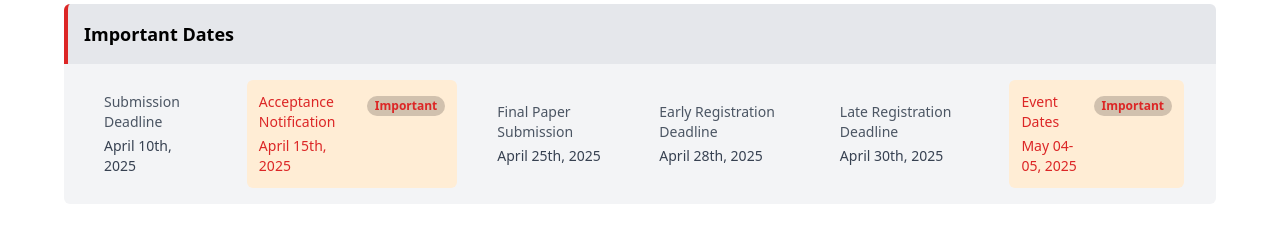
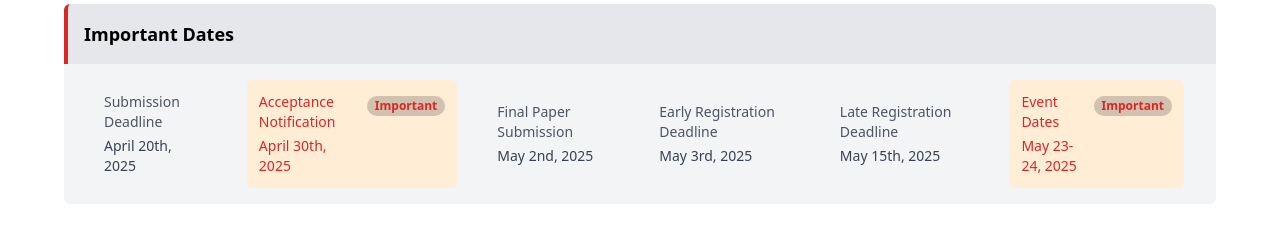
Before and after one commit to Diyamehta60/Department_conference, a React (Vite) app: page / in a window 1280 px wide. Shown: the part 840-1066 px from the top of the page. Built offline with nearby package versions, Linux system fonts and the light colour scheme.

Commit message:
anil sir

```diff
--- a/src/components/ImportantDates.jsx
+++ b/src/components/ImportantDates.jsx
@@ -4,37 +4,37 @@ import { FaStar, FaRegClock, FaRegCalendarAlt } from "react-icons/fa"; // Import
 const impDateData = [
   {
     title: "Full Paper Submission Date",
-    date: "April  10th, 2025",
+    date: "April  20th, 2025",
     subtitle: "Submission Deadline",
     isImportant: false,
   },
   {
     title: "Notification of Acceptance",
-    date: "April 15th, 2025",
+    date: "April 30th, 2025",
     subtitle: "Acceptance Notification",
     isImportant: true,
   },
   {
     title: "Revised Paper Submission",
-    date: "April 25th, 2025",
+    date: "May 2nd, 2025",
     subtitle: "Final Paper Submission",
     isImportant: false,
   },
   {
     title: "Early Bird Registration",
-    date: "April 28th, 2025",
+    date: "May 3rd, 2025",
     subtitle: "Early Registration Deadline",
     isImportant: false,
   },
   {
     title: "Late Registration",
-    date: "April 30th, 2025",
+    date: "May 15th, 2025",
     subtitle: "Late Registration Deadline",
     isImportant: false,
   },
   {
     title: "Conference Dates",
-    date: "May 04-05, 2025",
+    date: "May 23-24, 2025",
     subtitle: "Event Dates",
     isImportant: true,
   },
```
